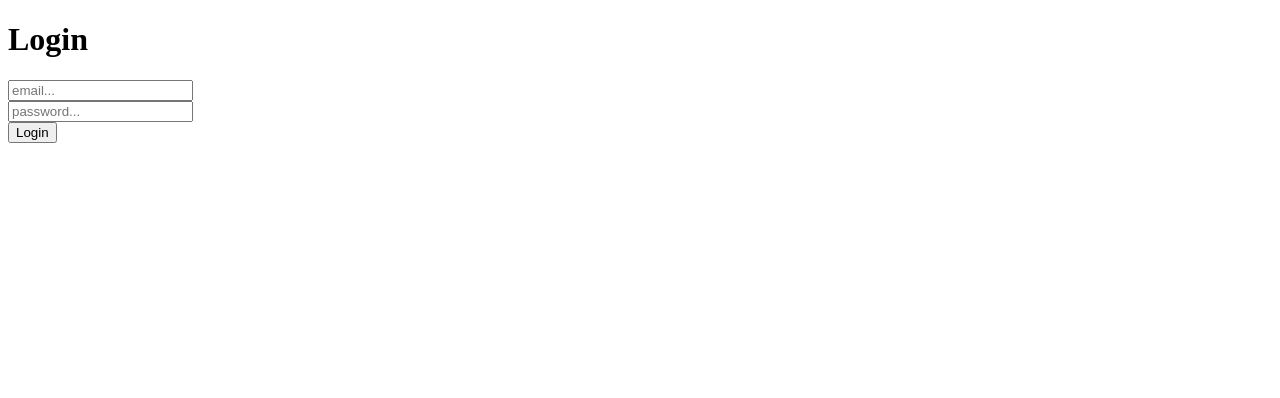
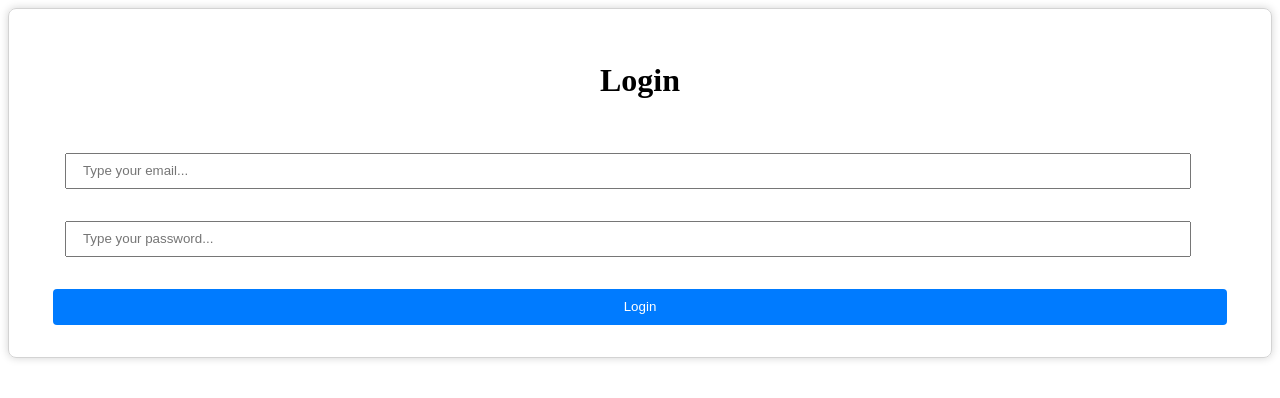
Before and after one commit to githubscientist/js-fsdcweeb4142, a React (Vite) app: page / in a window 1280 px wide. Shown: the top 398 px of the page. Built offline with nearby package versions, Linux system fonts and the light colour scheme.

Commit message:
css in react

```diff
--- /dev/null
+++ b/src/App.css
@@ -0,0 +1,26 @@
+.btnLogin {
+    height: 36px;
+    width: 98%;
+    background-color: #007bff;
+    color: white;
+    border: none;
+    border-radius: 4px;
+    cursor: pointer;
+}
+
+.formLogin {
+    display: flex;
+    flex-direction: column;
+    justify-content: center;
+    align-items: center;
+    border: 1px solid lightgray;
+    gap: 32px;
+    padding: 32px;
+    border-radius: 8px;
+    box-shadow: 0px 0px 8px lightgray;
+}
+
+.formLogin>div,
+.formLogin>div>input {
+    width: 96%;
+}
--- a/src/App.jsx
+++ b/src/App.jsx
@@ -1,6 +1,7 @@
 // controlled input: an input element whose value is controlled by React state.
 
 import { useState } from "react";
+import './App.css';
 
 const App = () => {
   const [email, setEmail] = useState("");
@@ -18,18 +19,34 @@ const App = () => {
     event.target.email.focus();
   }
 
+  // const formStyles = {
+  //   display: "flex",
+  //   flexDirection: "column",
+  //   gap: 10,
+  //   border: "1px solid lightgray",
+  //   padding: "32px"
+  // };
+
+  // inline styling
   return (
     <>
-      <h1>Login</h1>
-      <form onSubmit={handleLogin}>
+      <form
+        onSubmit={handleLogin}
+        className="formLogin"
+      >
+        <h1>Login</h1>
         <div>
           <input
             name="email"
             type="email"
-            placeholder="email..."
+            placeholder="Type your email..."
             onChange={(e) => setEmail(e.target.value)}
             value={email}
             required
+            style={{
+              height: "30px",
+              paddingLeft: "16px"
+            }}
           />
         </div>
 
@@ -37,14 +54,21 @@ const App = () => {
           <input
             name="password"
             type="password"
-            placeholder="password..."
+            placeholder="Type your password..."
             value={password}
             onChange={e => setPassword(e.target.value)}
             required
+            style={{
+              height: "30px",
+              paddingLeft: "16px"
+            }}
           />
         </div>
 
-        <button type="submit">
+        <button
+          type="submit"
+          className="btnLogin"
+        >
           Login
         </button>
       </form>
```
